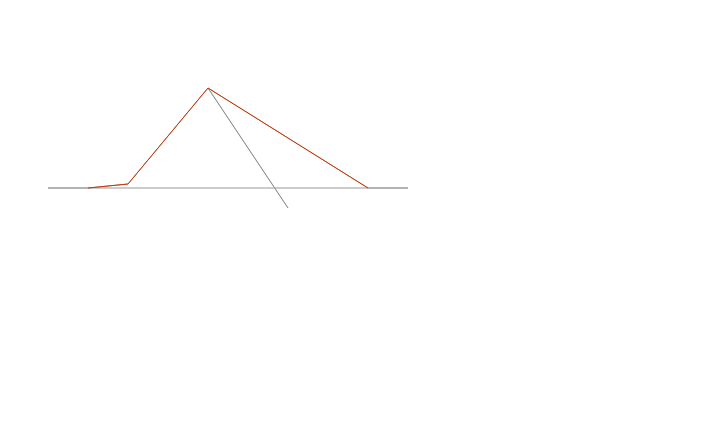
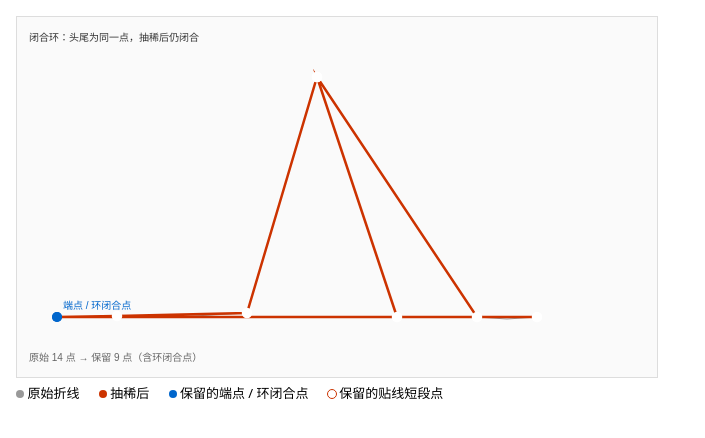
Before and after one commit to Chinese-zy/kept-end-polyline-thin, a website: page index.html in a window 1280 px wide. Shown: the whole page, without its empty margins (0-705 px from the left). Drawn offline with Linux system fonts and the light colour scheme.

Commit message:
抽稀留下端点和闭合环

```diff
--- a/index.html
+++ b/index.html
@@ -1,6 +1,18 @@
 <!doctype html>
 <meta charset="utf-8">
 <title>折线抽稀</title>
+<style>
+  body { font: 13px/1.5 system-ui, sans-serif; margin: 16px; }
+  #c { border: 1px solid #ddd; background: #fafafa; }
+  .legend span { margin-right: 16px; white-space: nowrap; }
+  .dot { display: inline-block; width: 8px; height: 8px; border-radius: 50%; vertical-align: middle; }
+</style>
 <script src="thin.js"></script>
 <canvas id="c" width="640" height="360"></canvas>
+<div class="legend">
+  <span><i class="dot" style="background:#999"></i> 原始折线</span>
+  <span><i class="dot" style="background:#c30"></i> 抽稀后</span>
+  <span><i class="dot" style="background:#06c"></i> 保留的端点 / 环闭合点</span>
+  <span><i class="dot" style="background:#c30;outline:1px solid #c30;background:#fff"></i> 保留的贴线短段点</span>
+</div>
 <script src="page.js"></script>
--- a/page.js
+++ b/page.js
@@ -1,18 +1,60 @@
 const raw = [
-  {x: 40, y: 180}, {x: 80, y: 180}, {x: 120, y: 176},
-  {x: 200, y: 80}, {x: 280, y: 200}, {x: 200, y: 80},
-  {x: 360, y: 180}, {x: 400, y: 180}, {x: 40, y: 180}
+  // 写死的演示点：开头叠了一个重复点；前半截是几乎贴直线的短段；
+  // 中间 (300,60) 出现两次构成自交；整体是闭合环。
+  {x: 40, y: 300}, {x: 40, y: 300}, {x: 100, y: 299}, {x: 100, y: 299},
+  {x: 160, y: 300}, {x: 230, y: 296}, {x: 230, y: 296},
+  {x: 300, y: 60}, {x: 380, y: 300}, {x: 300, y: 60},
+  {x: 460, y: 300}, {x: 490, y: 302}, {x: 520, y: 300}, {x: 40, y: 300}
 ];
-const kept = thin(raw, 1, 2);
+// zoom 不再参与容差，缩放到任意倍数结果一致。
+const kept = thin(raw, 5, 2);
 const canvas = document.getElementById("c");
 const g = canvas.getContext("2d");
 function draw(pts, color) {
   if (!pts.length) return;
   g.strokeStyle = color;
+  g.lineWidth = color === "#c30" ? 2.5 : 1;
   g.beginPath();
   g.moveTo(pts[0].x, pts[0].y);
   pts.slice(1).forEach(p => g.lineTo(p.x, p.y));
   g.stroke();
 }
+
+function mark(pts, color, radius, label) {
+  pts.forEach((p, i) => {
+    g.fillStyle = color;
+    g.strokeStyle = color;
+    g.beginPath();
+    g.arc(p.x, p.y, radius, 0, Math.PI * 2);
+    g.fillStyle = color === "#fff" ? "#fff" : color;
+    g.fill();
+    if (color === "#fff") {
+      g.beginPath();
+      g.arc(p.x, p.y, radius, 0, Math.PI * 2);
+      g.stroke();
+    }
+    if (label && i === 0) {
+      g.fillStyle = "#06c";
+      g.fillText(label, p.x + 6, p.y - 8);
+    }
+  });
+}
+
 draw(raw, "#999");
 draw(kept, "#c30");
+
+// 贴线的短段点：保留下来的中间点用空心红点标出。
+mark(kept.slice(1, -1), "#fff", 4);
+// 两端点 / 闭合环的头尾（同一点）用蓝点标出，证明端点还在、环没拆开。
+mark([kept[0], kept[kept.length - 1]], "#06c", 5, "端点 / 环闭合点");
+
+const closed = kept.length > 1 &&
+  kept[0].x === kept[kept.length - 1].x &&
+  kept[0].y === kept[kept.length - 1].y;
+g.fillStyle = "#333";
+g.fillText(
+  closed ? "闭合环：头尾为同一点，抽稀后仍闭合" : "开放折线：两端点均保留",
+  12, 24
+);
+g.fillStyle = "#666";
+g.fillText(`原始 ${raw.length} 点 → 保留 ${kept.length} 点（含环闭合点）`, 12, 344);
--- a/thin.js
+++ b/thin.js
@@ -1,25 +1,83 @@
-function thin(points, tolerance, zoom) {
-  const tol = tolerance * (zoom || 1);
-  const src = points;
-  if (src.length < 2) return [];
-  const first = src[0];
-  const last = src[src.length - 1];
+function thin(points, tolerance) {
+  const src = points || [];
+  // 起手先快照一份：算到一半原数组/原点被改掉，也按这份算完。
+  const snap = src.map(p => ({ x: p.x, y: p.y }));
+  if (snap.length < 2) return snap;
+
+  const first = snap[0];
+  const last = snap[snap.length - 1];
   const closed = first.x === last.x && first.y === last.y;
-  const body = closed ? src.slice(0, -1) : src.slice();
-  const out = [];
-  for (let i = 1; i < body.length - 1; i++) {
-    const a = body[i - 1];
-    const b = body[i];
-    const c = body[i + 1];
-    if (b.x === a.x && b.y === a.y) {
-      out.push(b);
+  const body0 = closed ? snap.slice(0, -1) : snap.slice();
+
+  // 折叠叠在一起的重复点（环在首尾接缝处也算相邻）。
+  const body = [];
+  const anchors = new Set();
+  for (let i = 0; i < body0.length; i++) {
+    const p = body0[i];
+    const q = body[(body.length - 1 + body.length) % body.length];
+    if (body.length && q.x === p.x && q.y === p.y) {
+      // 被重复点挤掉了：留一个副本作为锚点，重复点本身只留一个。
+      anchors.add(body.length - 1);
       continue;
     }
-    const area = Math.abs((b.x - a.x) * (c.y - a.y) - (c.x - a.x) * (b.y - a.y));
-    const len = Math.hypot(c.x - a.x, c.y - a.y);
-    if (len < 48 && area <= tol * 6) continue;
-    out.push(b);
+    body.push(p);
   }
+  if (closed && body.length > 1) {
+    const head = body[0];
+    const tail = body[body.length - 1];
+    if (head.x === tail.x && head.y === tail.y) body.pop();
+  }
+
+  if (body.length < 3) {
+    const out = body.map(p => ({ x: p.x, y: p.y }));
+    if (closed) out.push({ x: out[0].x, y: out[0].y });
+    return out;
+  }
+
+  // 固定容差的 Douglas–Peucker，与画面缩放（zoom）无关；顺序不倒置。
+  const tol = Math.max(0, tolerance || 0);
+  const kept = new Set(anchors);
+  kept.add(0);
+  kept.add(body.length - 1);
+  const stack = [[0, body.length - 1]];
+  while (stack.length) {
+    const [lo, hi] = stack.pop();
+    const a = body[lo];
+    const c = body[hi];
+    const dx = c.x - a.x;
+    const dy = c.y - a.y;
+    const segLen2 = dx * dx + dy * dy;
+    let maxD2 = -1;
+    let maxIdx = -1;
+    for (let i = lo + 1; i < hi; i++) {
+      const p = body[i];
+      let d2;
+      if (segLen2 === 0) {
+        const ex = p.x - a.x;
+        const ey = p.y - a.y;
+        d2 = ex * ex + ey * ey;
+      } else {
+        const cross = (p.x - a.x) * dy - dx * (p.y - a.y);
+        d2 = (cross * cross) / segLen2;
+      }
+      if (d2 > maxD2) {
+        maxD2 = d2;
+        maxIdx = i;
+      }
+    }
+    if (maxIdx >= 0 && maxD2 > tol * tol) {
+      kept.add(maxIdx);
+      stack.push([lo, maxIdx]);
+      stack.push([maxIdx, hi]);
+    }
+  }
+
+  const out = [];
+  for (let i = 0; i < body.length; i++) {
+    if (kept.has(i)) out.push({ x: body[i].x, y: body[i].y });
+  }
+  // 闭合环把头点以独立对象补回，环不被拆开。
+  if (closed) out.push({ x: out[0].x, y: out[0].y });
   return out;
 }
 if (typeof module !== "undefined") module.exports = { thin };
```
Also changed, not shown: 1 other file.
